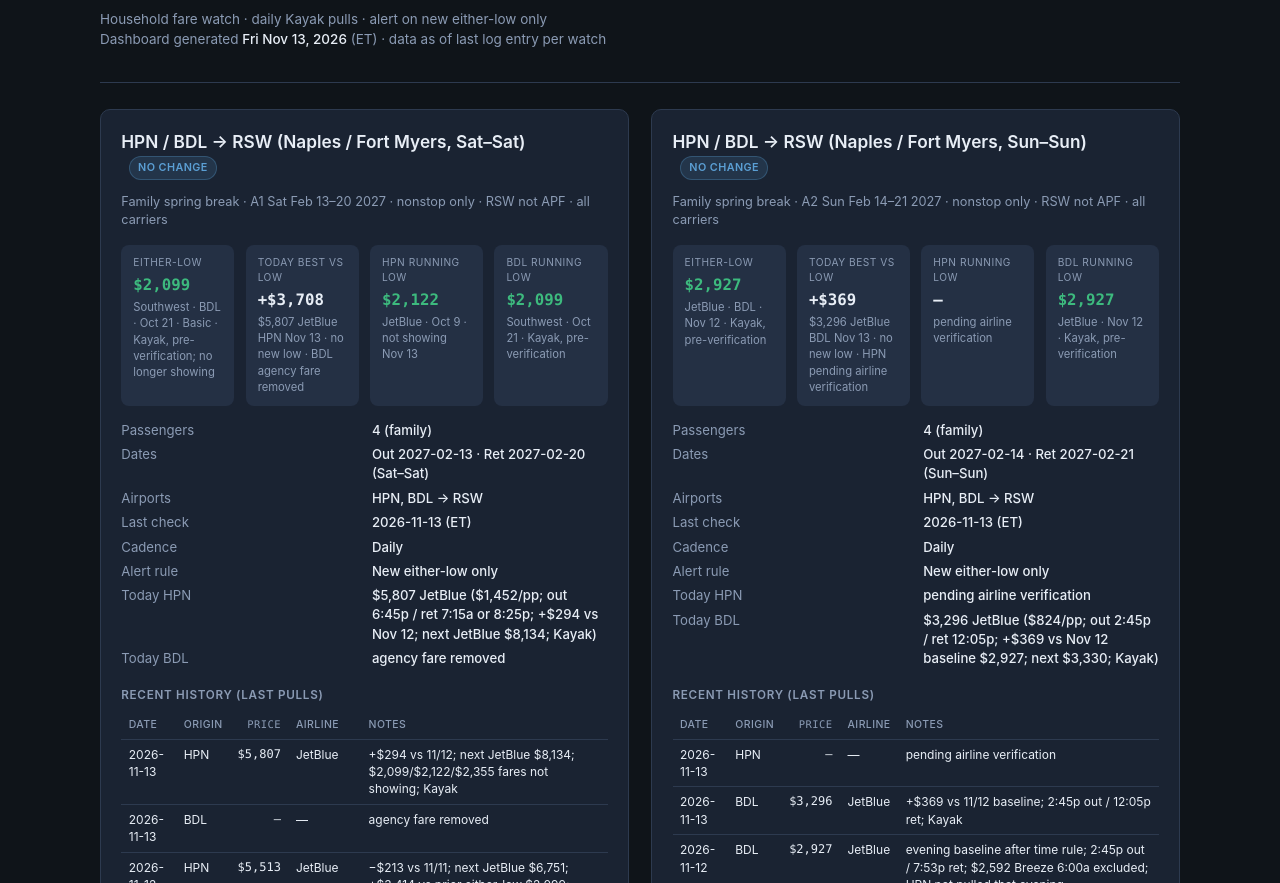
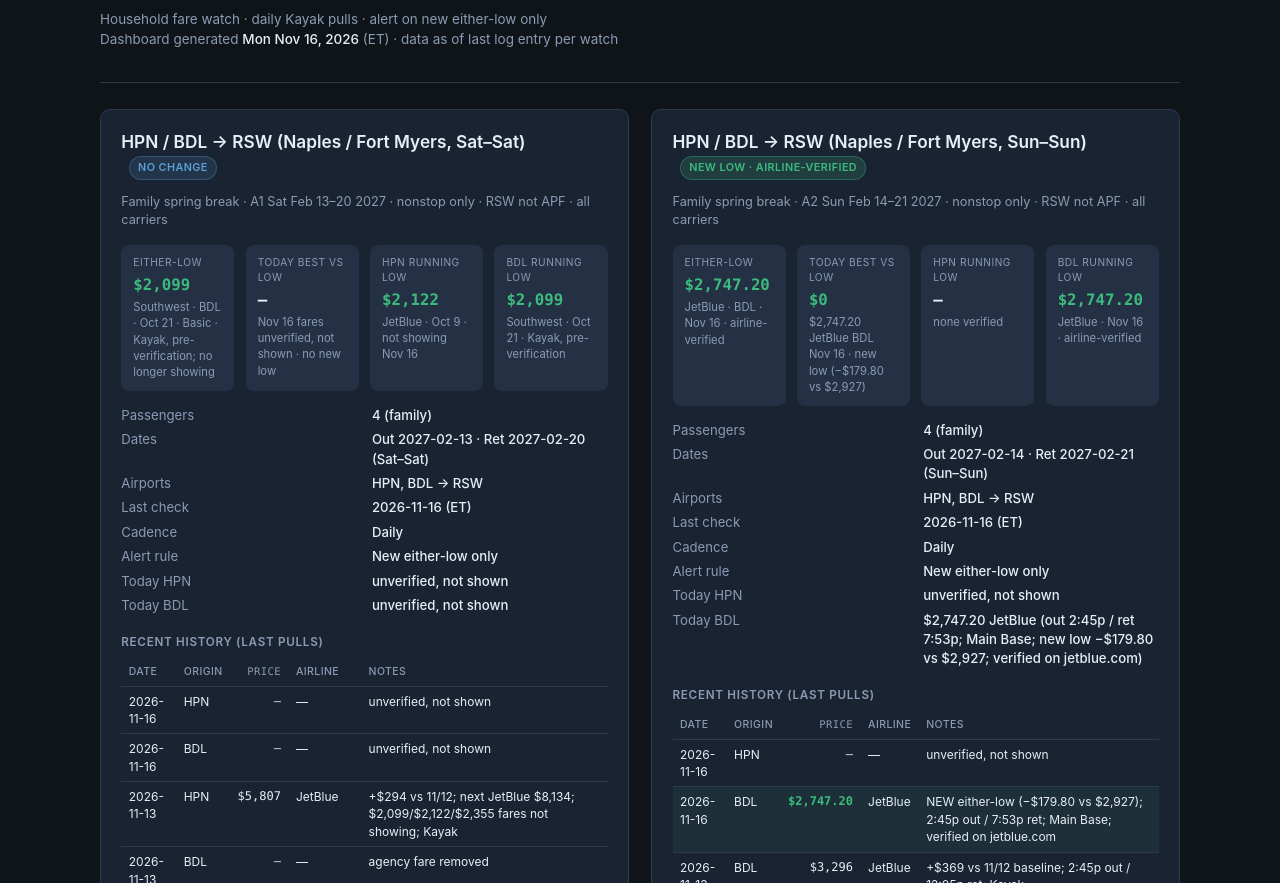
Before and after one commit to blockpal1/flights, a plain HTML site: page index.html in a window 1280 px wide. Shown: the part 69-952 px from the top of the page. Drawn offline with Linux system fonts and the light colour scheme.

Commit message:
Refresh Nov 16: Sun–Sun new airline-verified low $2,747.20 JetBlue BDL; unverified Kayak fares not shown; footer names Kayak + airline sites

```diff
--- a/index.html
+++ b/index.html
@@ -220,7 +220,7 @@
     <h1>Flight fare watches</h1>
     <p class="meta">
       Household fare watch · daily Kayak pulls · alert on new either-low only<br>
-      Dashboard generated <strong>Fri Nov 13, 2026</strong> (ET) · data as of last log entry per watch
+      Dashboard generated <strong>Mon Nov 16, 2026</strong> (ET) · data as of last log entry per watch
     </p>
   </header>
 
@@ -241,13 +241,13 @@
         </div>
         <div class="kpi">
           <div class="label">Today best vs low</div>
-          <div class="value">+$3,708</div>
-          <div class="sub">$5,807 JetBlue HPN Nov 13 · no new low · BDL agency fare removed</div>
+          <div class="value">—</div>
+          <div class="sub">Nov 16 fares unverified, not shown · no new low</div>
         </div>
         <div class="kpi">
           <div class="label">HPN running low</div>
           <div class="value low">$2,122</div>
-          <div class="sub">JetBlue · Oct 9 · not showing Nov 13</div>
+          <div class="sub">JetBlue · Oct 9 · not showing Nov 16</div>
         </div>
         <div class="kpi">
           <div class="label">BDL running low</div>
@@ -260,11 +260,11 @@
         <dt>Passengers</dt><dd>4 (family)</dd>
         <dt>Dates</dt><dd>Out 2027-02-13 · Ret 2027-02-20 (Sat–Sat)</dd>
         <dt>Airports</dt><dd>HPN, BDL → RSW</dd>
-        <dt>Last check</dt><dd>2026-11-13 (ET)</dd>
+        <dt>Last check</dt><dd>2026-11-16 (ET)</dd>
         <dt>Cadence</dt><dd>Daily</dd>
         <dt>Alert rule</dt><dd>New either-low only</dd>
-        <dt>Today HPN</dt><dd>$5,807 JetBlue ($1,452/pp; out 6:45p / ret 7:15a or 8:25p; +$294 vs Nov 12; next JetBlue $8,134; Kayak)</dd>
-        <dt>Today BDL</dt><dd>agency fare removed</dd>
+        <dt>Today HPN</dt><dd>unverified, not shown</dd>
+        <dt>Today BDL</dt><dd>unverified, not shown</dd>
       </dl>
 
       <div class="section-title">Recent history (last pulls)</div>
@@ -279,6 +279,12 @@
           </tr>
         </thead>
         <tbody>
+          <tr>
+            <td>2026-11-16</td><td>HPN</td><td class="num">—</td><td>—</td><td>unverified, not shown</td>
+          </tr>
+          <tr>
+            <td>2026-11-16</td><td>BDL</td><td class="num">—</td><td>—</td><td>unverified, not shown</td>
+          </tr>
           <tr>
             <td>2026-11-13</td><td>HPN</td><td class="num">$5,807</td><td>JetBlue</td><td>+$294 vs 11/12; next JetBlue $8,134; $2,099/$2,122/$2,355 fares not showing; Kayak</td>
           </tr>
@@ -563,30 +569,30 @@
     <!-- ========== WATCH 1b: HPN/BDL → RSW Sun–Sun (A2) ========== -->
     <section class="card" id="hpn-rsw-sun">
       <h2>HPN / BDL → RSW (Naples / Fort Myers, Sun–Sun)
-        <span class="badge flat">No change</span>
+        <span class="badge new">New low · airline-verified</span>
       </h2>
       <p class="purpose">Family spring break · A2 Sun Feb 14–21 2027 · nonstop only · RSW not APF · all carriers</p>
 
       <div class="kpi-row">
         <div class="kpi">
           <div class="label">Either-low</div>
-          <div class="value low">$2,927</div>
-          <div class="sub">JetBlue · BDL · Nov 12 · Kayak, pre-verification</div>
+          <div class="value low">$2,747.20</div>
+          <div class="sub">JetBlue · BDL · Nov 16 · airline-verified</div>
         </div>
         <div class="kpi">
           <div class="label">Today best vs low</div>
-          <div class="value">+$369</div>
-          <div class="sub">$3,296 JetBlue BDL Nov 13 · no new low · HPN pending airline verification</div>
+          <div class="value low">$0</div>
+          <div class="sub">$2,747.20 JetBlue BDL Nov 16 · new low (−$179.80 vs $2,927)</div>
         </div>
         <div class="kpi">
           <div class="label">HPN running low</div>
           <div class="value">—</div>
-          <div class="sub">pending airline verification</div>
+          <div class="sub">none verified</div>
         </div>
         <div class="kpi">
           <div class="label">BDL running low</div>
-          <div class="value low">$2,927</div>
-          <div class="sub">JetBlue · Nov 12 · Kayak, pre-verification</div>
+          <div class="value low">$2,747.20</div>
+          <div class="sub">JetBlue · Nov 16 · airline-verified</div>
         </div>
       </div>
 
@@ -594,11 +600,11 @@
         <dt>Passengers</dt><dd>4 (family)</dd>
         <dt>Dates</dt><dd>Out 2027-02-14 · Ret 2027-02-21 (Sun–Sun)</dd>
         <dt>Airports</dt><dd>HPN, BDL → RSW</dd>
-        <dt>Last check</dt><dd>2026-11-13 (ET)</dd>
+        <dt>Last check</dt><dd>2026-11-16 (ET)</dd>
         <dt>Cadence</dt><dd>Daily</dd>
         <dt>Alert rule</dt><dd>New either-low only</dd>
-        <dt>Today HPN</dt><dd>pending airline verification</dd>
-        <dt>Today BDL</dt><dd>$3,296 JetBlue ($824/pp; out 2:45p / ret 12:05p; +$369 vs Nov 12 baseline $2,927; next $3,330; Kayak)</dd>
+        <dt>Today HPN</dt><dd>unverified, not shown</dd>
+        <dt>Today BDL</dt><dd>$2,747.20 JetBlue (out 2:45p / ret 7:53p; Main Base; new low −$179.80 vs $2,927; verified on jetblue.com)</dd>
       </dl>
 
       <div class="section-title">Recent history (last pulls)</div>
@@ -614,7 +620,10 @@
         </thead>
         <tbody>
           <tr>
-            <td>2026-11-13</td><td>HPN</td><td class="num">—</td><td>—</td><td>pending airline verification</td>
+            <td>2026-11-16</td><td>HPN</td><td class="num">—</td><td>—</td><td>unverified, not shown</td>
+          </tr>
+          <tr class="new-low">
+            <td>2026-11-16</td><td>BDL</td><td class="num">$2,747.20</td><td>JetBlue</td><td>NEW either-low (−$179.80 vs $2,927); 2:45p out / 7:53p ret; Main Base; verified on jetblue.com</td>
           </tr>
           <tr>
             <td>2026-11-13</td><td>BDL</td><td class="num">$3,296</td><td>JetBlue</td><td>+$369 vs 11/12 baseline; 2:45p out / 12:05p ret; Kayak</td>
@@ -624,7 +633,7 @@
           </tr>
         </tbody>
       </table></div>
-      <p class="note">Sun–Sun added Nov 12. Either-low $2,927 (Nov 12 BDL JetBlue) is Kayak, pre-verification. Nov 13 HPN fare is pending airline verification and not shown. From Nov 13, a new fare replaces a low only if it beats it and is confirmed on the airline's own site. Re-check live before booking.</p>
+      <p class="note">Sun–Sun added Nov 12. New either-low $2,747.20 (Nov 16 BDL JetBlue, 2:45p out) is airline-verified on jetblue.com and replaces the $2,927 Kayak pre-verification low. From Nov 13, a new fare replaces a low only if it beats it and is confirmed on the airline's own site. Re-check live before booking.</p>
     </section>
 
     <!-- ========== WATCH 2: BNA wedding ========== -->
@@ -648,12 +657,12 @@
         <div class="kpi">
           <div class="label">HPN nonstops</div>
           <div class="value">None found</div>
-          <div class="sub">Sat–Mon checked today</div>
+          <div class="sub">checked Nov 16</div>
         </div>
         <div class="kpi">
           <div class="label">Today BDL best</div>
-          <div class="value">$1,102</div>
-          <div class="sub">Southwest · Fri–Mon · above either-low $972</div>
+          <div class="value">—</div>
+          <div class="sub">unverified, not shown</div>
         </div>
       </div>
 
@@ -663,11 +672,11 @@
         <dt>Windows</dt><dd>Fri–Mon 4/9–12 · Sat–Mon 4/10–12 · Sat–Tue 4/10–13</dd>
         <dt>Primary origins</dt><dd>HPN, BDL</dd>
         <dt>Context</dt><dd>LGA / JFK / EWR (flag if materially cheaper)</dd>
-        <dt>Last check</dt><dd>2026-11-13 (ET)</dd>
+        <dt>Last check</dt><dd>2026-11-16 (ET)</dd>
         <dt>Cadence</dt><dd>Daily</dd>
         <dt>Alert rule</dt><dd>New either-low (HPN/BDL) only</dd>
-        <dt>Today BDL</dt><dd>Fri–Mon $1,102 (+$20 vs Nov 12) · Sat–Tue $1,332 (+$20) · Sat–Mon $1,382 (+$20); all Southwest Basic; above either-low $972</dd>
-        <dt>Today HPN</dt><dd>no nonstops (Sat–Mon checked; 366 of 394 are 1-stop+; 1-stop from $387/pp)</dd>
+        <dt>Today BDL</dt><dd>Fri–Mon · Sat–Tue · Sat–Mon: unverified, not shown</dd>
+        <dt>Today HPN</dt><dd>no nonstops (checked Nov 16)</dd>
       </dl>
 
       <div class="section-title">Recent history — BDL primary (last pulls)</div>
@@ -683,6 +692,18 @@
           </tr>
         </thead>
         <tbody>
+          <tr>
+            <td>2026-11-16</td><td>Fri–Mon</td><td>BDL</td><td class="num">—</td><td>—</td><td>unverified, not shown</td>
+          </tr>
+          <tr>
+            <td>2026-11-16</td><td>Sat–Tue</td><td>BDL</td><td class="num">—</td><td>—</td><td>unverified, not shown</td>
+          </tr>
+          <tr>
+            <td>2026-11-16</td><td>Sat–Mon</td><td>BDL</td><td class="num">—</td><td>—</td><td>unverified, not shown</td>
+          </tr>
+          <tr>
+            <td>2026-11-16</td><td>—</td><td>HPN</td><td class="num">—</td><td>—</td><td>no nonstops</td>
+          </tr>
           <tr>
             <td>2026-11-13</td><td>Fri–Mon</td><td>BDL</td><td class="num">$1,102</td><td>Southwest</td><td>+$20 vs 11/12; today's best; Basic; above either-low $972; Kayak</td>
           </tr>
@@ -1221,7 +1242,7 @@
   </div>
 
   <footer>
-    <p>Totals are multi-pax roundtrip economy nonstop fares from Google Flights / Kayak. Do not book from this page — re-check live before purchase.</p>
+    <p>Totals are multi-pax roundtrip economy nonstop fares from Kayak, plus airline sites for verified fares. Do not book from this page — re-check live before purchase.</p>
   </footer>
 </div>
 </body>
```
